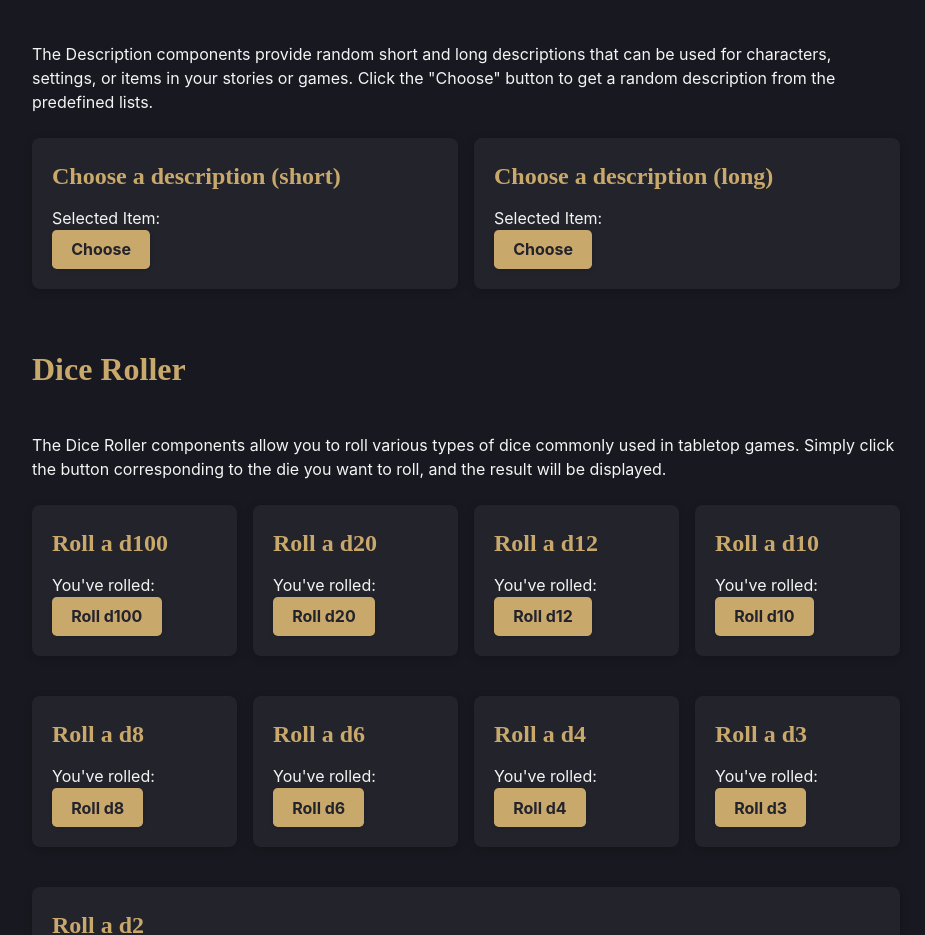
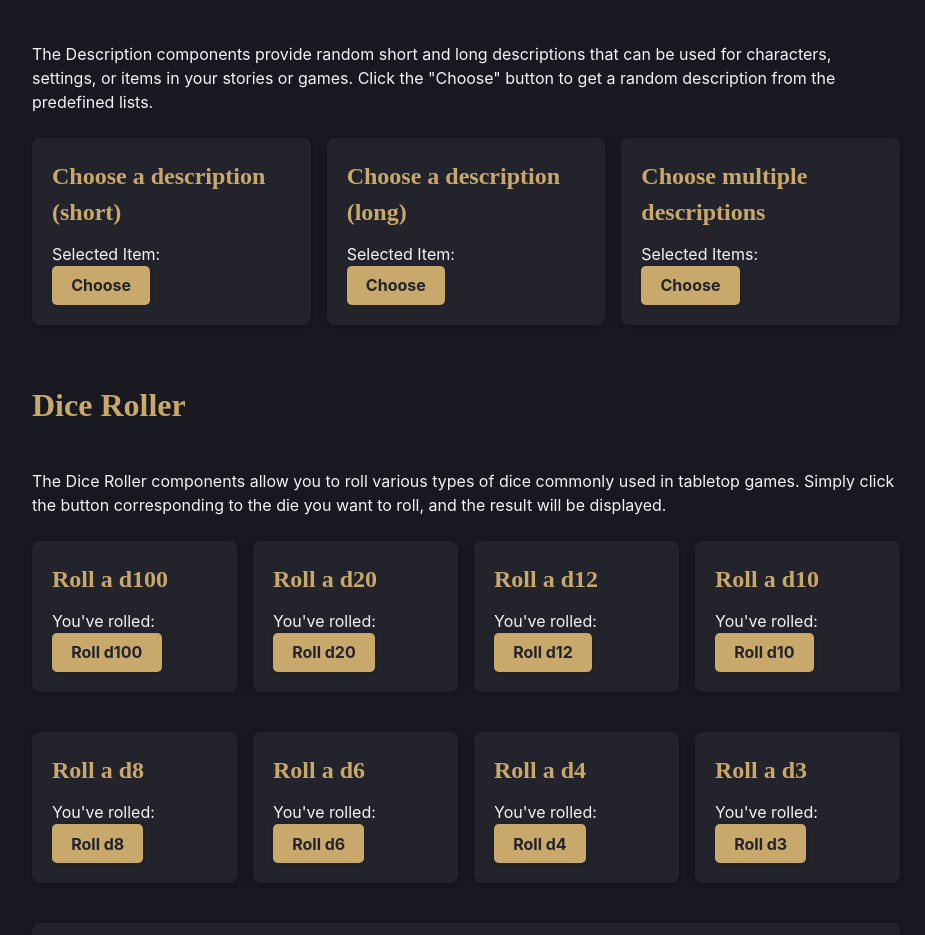
Before and after one commit to eham757/solo-ttrpg-app, an Angular app: page / in a window 1280 px wide. Shown: the part 1300-2235 px from the top of the page, without its empty margins (174-1099 px from the left). Built offline with nearby package versions, Linux system fonts and the light colour scheme.

Commit message:
added a multi component

```diff
--- a/src/app/core/home/home.html
+++ b/src/app/core/home/home.html
@@ -62,6 +62,14 @@
         [items]="longDescriptionList"
         [showList]="false"
       ></app-random-item-selector-component>
+
+      <app-multi-random-item-selector
+        title="Choose multiple descriptions"
+        buttonText="Choose"
+        [items]="longDescriptionList"
+        [showList]="false"
+        [rollCount]="3"
+      ></app-multi-random-item-selector>
     </div>
   </section>
   <section class="dice-section">
--- a/src/app/core/home/home.ts
+++ b/src/app/core/home/home.ts
@@ -1,10 +1,11 @@
 import { Component } from '@angular/core';
 import { RandomItemSelectorComponent } from "../../shared/random-item-selector-component/random-item-selector-component";
 import { DieRollerComponent } from '../../shared/die-roller-component/die-roller-component';
+import { MultiRandomItemSelector } from "../../shared/multi-random-item-selector/multi-random-item-selector";
 
 @Component({
   selector: 'app-home',
-  imports: [RandomItemSelectorComponent, DieRollerComponent],
+  imports: [RandomItemSelectorComponent, DieRollerComponent, MultiRandomItemSelector],
   templateUrl: './home.html',
   styleUrl: './home.css'
 })
--- /dev/null
+++ b/src/app/shared/multi-random-item-selector/multi-random-item-selector.css
@@ -0,0 +1,23 @@
+.item {
+  color: inherit;
+  animation: fadeIn 0.5s ease-in;
+}
+
+.selected-item {
+  color: #1976d2; /* Example: blue highlight */
+  font-weight: bold;
+}
+
+ul{
+  padding-left: 20px;
+  list-style-type: none;
+}
+
+:host{
+  display: block;
+  background: #23232b;
+  border-radius: 0.5rem;
+  box-shadow: 0 2px 8px rgba(0,0,0,0.2);
+  margin-bottom: 1.5rem;
+  padding: 1.25rem;
+}
--- /dev/null
+++ b/src/app/shared/multi-random-item-selector/multi-random-item-selector.html
@@ -0,0 +1,14 @@
+<h3>{{ title() }}</h3>
+@if(showList()){
+  <ul>
+    @for (item of items(); track $index) {
+      <li
+        class="list-item"
+        [class.selected-item]="(selectedItems() ?? []).includes(item)"
+      >{{ item }}</li>
+    }
+  </ul>
+}
+
+<p>Selected Items: {{ selectedItems() ?? [] }}</p>
+<button (click)="onButtonClick()"> {{ buttonText() }} </button>
--- /dev/null
+++ b/src/app/shared/multi-random-item-selector/multi-random-item-selector.ts
@@ -0,0 +1,46 @@
+import { Component, input, signal } from '@angular/core';
+
+@Component({
+  selector: 'app-multi-random-item-selector',
+  imports: [],
+  templateUrl: './multi-random-item-selector.html',
+  styleUrl: './multi-random-item-selector.css'
+})
+export class MultiRandomItemSelector {
+  items = input<string[]>([]);
+  title = input<string>('Random Item Selector');
+  buttonText = input<string>('Select Random Item');
+  showList = input<boolean>(false);
+  rollCount = input<number>(1);
+
+  selectedItems = signal<string[] | null>(null);
+
+
+  public selectRandomItems(): string[] {
+    // const items = this.items();
+    // console.log('Items:', items);
+    // const randomIndex = Math.floor(Math.random() * items.length);
+    // return items[randomIndex];
+    const items = this.items();
+    const count = this.rollCount();
+    const selectedItems: string[] = [];
+    for (let i = 0; i < count; i++) {
+      // Prevent selecting the same item multiple times
+      if (selectedItems.length >= items.length) {
+        break; // All items have been selected
+      }
+      let randomIndex: number;
+      do {
+        randomIndex = Math.floor(Math.random() * items.length);
+      } while (selectedItems.includes(items[randomIndex]));
+      selectedItems.push(items[randomIndex]);
+    }
+    return selectedItems;
+  }
+
+  public onButtonClick(): void {
+    const selectedItem = this.selectRandomItems();
+    console.log('Selected Item:', selectedItem);
+    this.selectedItems.set(selectedItem);
+  }
+}
```
Also changed, not shown: 1 other file (tests, documents, lock files or other folders).
